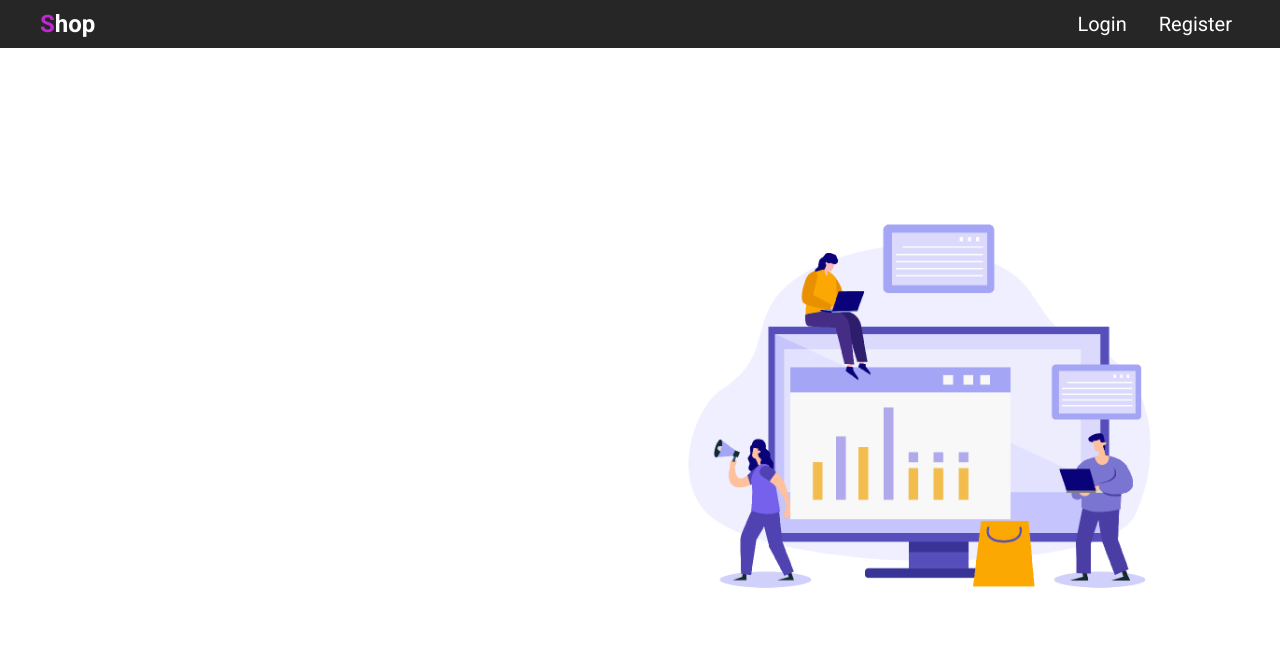
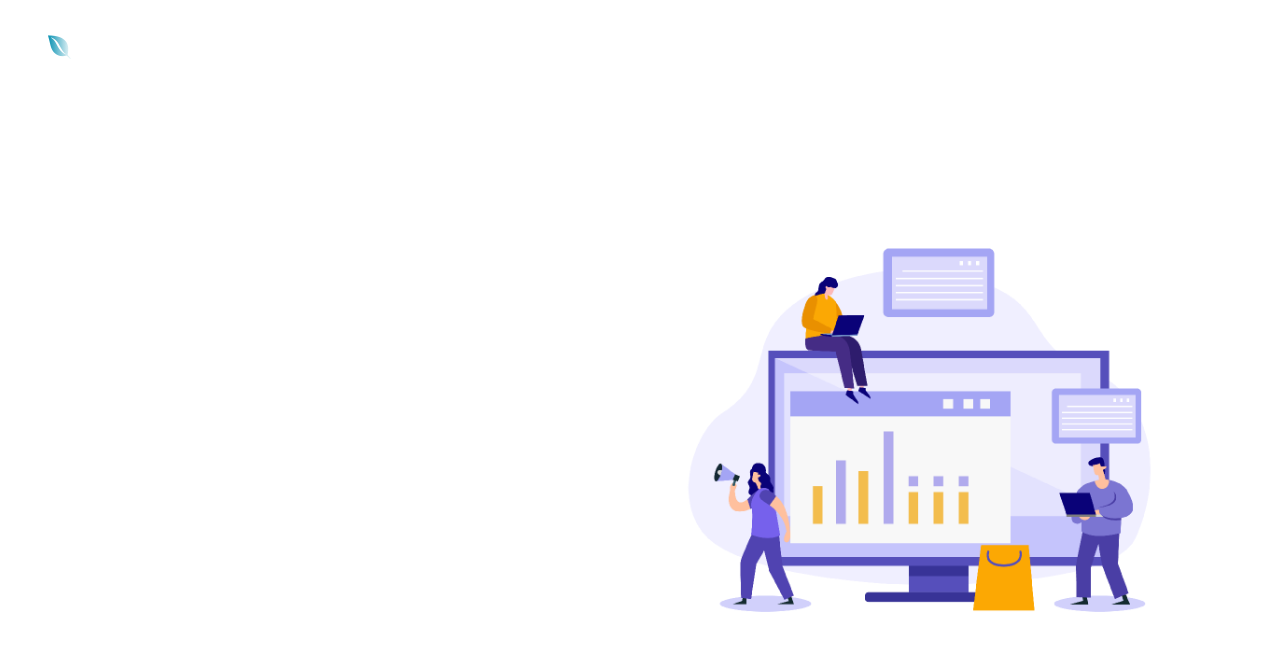
Before and after one commit to gintare-ces/Gintare_Cesiuliene_baigiamasis_darbas, a React (Vite) app: page / in a window 1280 px wide. Shown: the top 650 px of the page. Built offline with nearby package versions, Linux system fonts and the light colour scheme; no server answers.

Commit message:
header css

```diff
--- a/src/components/layout/Header.jsx
+++ b/src/components/layout/Header.jsx
@@ -6,24 +6,24 @@ import LogoutForm from '../auth/LogoutForm';
 function Header() {
   const { isLoggedIn } = useAuthCtx()
   return (
-    <header  className='bg-neutral-800 dark:bg-neutral-900'>
-        <div className='px-8 relative flex w-full flex-wrap items-center justify-between '>
-            <Link to={'/'} className='p-2 py-2 text-2xl font-roboto text-white  font-bold' ><span className='text-fuchsia-600 text-2xl'>S</span>hop</Link>
+    <header  className='pt-6'>
+        <div className='md:px-10 relative flex w-full flex-wrap items-center justify-between '>
+            <Link to={'/'} className='p-2 py-2 text-2xl font-roboto text-white  font-bold' ><i className="fa fa-envira bg-clip-text bg-gradient-to-r from-cyan-600 hover:border-b-4 hover:border-fuchsia-700 text-transparent" aria-hidden="true"></i>SHOP</Link>
             <nav className='pl-6'>
               {isLoggedIn &&
                 <>
-                <NavLink to={'/shops'} className='px-4 py-4 text-xl font-roboto text-white hover:bg-fuchsia-700 '   >Shops</NavLink>
-                <NavLink to={'/shops/add'} className='px-4 py-4 text-xl font-roboto text-white hover:bg-fuchsia-700' >Add Shop</NavLink>
+                <NavLink to={'/shops'} className='px-5 py-2 text-xl font-roboto text-white hover:border-b-4 hover:border-fuchsia-700 font-bold'   >Shops</NavLink>
+                <NavLink to={'/shops/add'} className='px-5 py-2 text-xl font-roboto text-white hover:border-b-4 hover:border-fuchsia-700 font-bold' >Add Shop</NavLink>
                 <NavLink >
                   <LogoutForm />
                 </NavLink>
                 </>
               }
               {!isLoggedIn &&
-                <NavLink to={'/login'} className='px-4 py-4 text-xl font-roboto text-white hover:bg-fuchsia-700' >Login</NavLink>
+                <NavLink to={'/login'} className='px-5 py-2 text-xl font-roboto text-white hover:border-b-4 hover:border-fuchsia-700 font-bold' >Login</NavLink>
               }
               {!isLoggedIn &&
-                <NavLink to={'/register'} className='px-4 py-4 text-xl font-roboto text-white hover:bg-fuchsia-700' >Register</NavLink>
+                <NavLink to={'/register'} className='px-5 py-2 text-xl font-roboto text-white hover:border-b-4 hover:border-fuchsia-700 font-bold' >Register</NavLink>
               }
             </nav>
 
```
